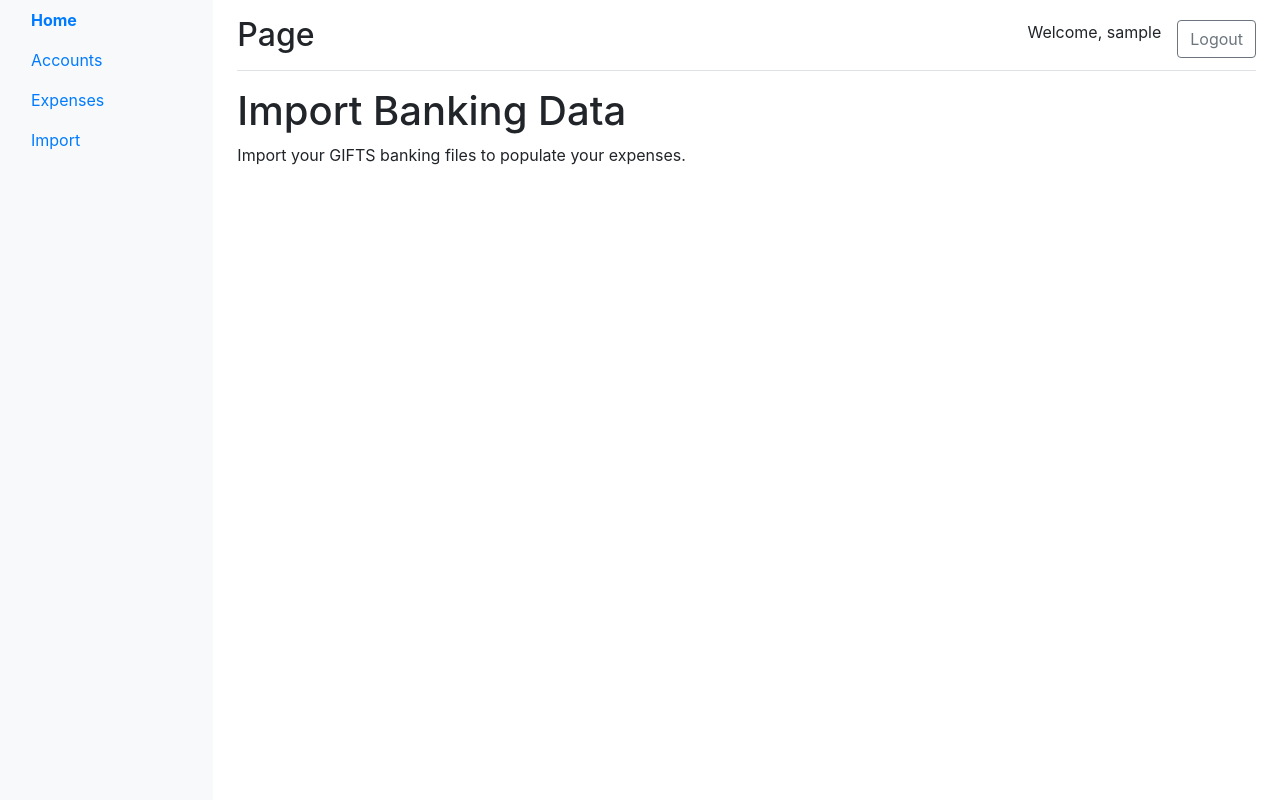
After one commit to oldrooster/simple-budget, a Flask app: page /import in a window 1280 px wide. The commit adds this page. Run offline with Flask 3, Linux system fonts and the light colour scheme; the visitor is signed in with stand-in values (Sample User, id 1); some libraries are stand-ins or nearby versions.

Commit message:
initial commit

```diff
--- a/app.py
+++ b/app.py
@@ -1,46 +1,92 @@
-from flask import Flask, request, redirect, url_for, render_template
-from flask_login import LoginManager, UserMixin, login_user, login_required, logout_user, current_user
+from flask import Flask, render_template, request, redirect, url_for, session, jsonify, send_from_directory
+from werkzeug.security import generate_password_hash, check_password_hash
 
-app = Flask(__name__)
-app.secret_key = 'your_secret_key'  # Change this to a real secret key
+app = Flask(__name__, static_folder='static')
+app.secret_key = 'your_secret_key'  # Change this to a random secret key for session security
 
-login_manager = LoginManager()
-login_manager.init_app(app)
-login_manager.login_view = 'login'  # Redirect to login if not authenticated
+# Example data
+expenses = [
+    {"id": 1, "date": "2024-01-01", "description": "Groceries", "amount": 50.00},
+    {"id": 2, "date": "2024-01-02", "description": "Rent", "amount": 1200.00}
+]
 
-# Dummy user store
-users = {'user': {'password': 'password'}}
+# Dummy users database
+users = {
+    'user': generate_password_hash('password')  # username: user, password: password
+}
 
-class User(UserMixin):
-    def __init__(self, id):
-        self.id = id
-
-@login_manager.user_loader
-def load_user(user_id):
-    return User(user_id)
+@app.route('/')
+def index():
+    if 'username' in session:
+        return render_template('index.html')
+    return redirect(url_for('login'))
 
 @app.route('/login', methods=['GET', 'POST'])
 def login():
     if request.method == 'POST':
         username = request.form['username']
         password = request.form['password']
-        user = users.get(username)
-        if user and user['password'] == password:
-            user = User(username)
-            login_user(user)
+        user_password_hash = users.get(username)
+
+        if user_password_hash and check_password_hash(user_password_hash, password):
+            session['username'] = username
             return redirect(url_for('index'))
+        else:
+            return "Invalid username or password", 403
+
     return render_template('login.html')
 
-@app.route('/')
-@login_required
-def index():
-    return render_template('index.html')
-
 @app.route('/logout')
-@login_required
 def logout():
-    logout_user()
+    session.pop('username', None)
     return redirect(url_for('login'))
 
+@app.route('/accounts')
+def accounts():
+    if 'username' in session:
+        return render_template('accounts.html')
+    return redirect(url_for('login'))
+
+@app.route('/expenses')
+def expenses():
+    if 'username' in session:
+        return render_template('expenses.html')
+    return redirect(url_for('login'))
+
+@app.route('/import')
+def import_data():
+    if 'username' in session:
+        return render_template('import.html')
+    return redirect(url_for('login'))
+
+@app.route('/api/expenses', methods=['GET'])
+def get_expenses():
+    if 'username' in session:
+        return jsonify(expenses)
+    return jsonify({'error': 'Unauthorized'}), 403
+
+@app.route('/api/expenses', methods=['POST'])
+def add_expense():
+    if 'username' in session:
+        new_expense = request.json
+        expenses.append(new_expense)
+        return jsonify(new_expense), 201
+    return jsonify({'error': 'Unauthorized'}), 403
+
+@app.route('/api/expenses/<int:expense_id>', methods=['PUT'])
+def update_expense(expense_id):
+    if 'username' in session:
+        updated_expense = request.json
+        for expense in expenses:
+            if expense['id'] == expense_id:
+                expense.update(updated_expense)
+                return jsonify(expense)
+        return jsonify({'error': 'Expense not found'}), 404
+    return jsonify({'error': 'Unauthorized'}), 403
+
+@app.route('/static/<path:filename>')
+def serve_static(filename):
+    return send_from_directory('static', filename)
+
 if __name__ == '__main__':
-    app.run(debug=True)
+    app.run(host='0.0.0.0', port=5000)
--- a/requirements.txt
+++ b/requirements.txt
@@ -1,2 +1,3 @@
 Flask
 Flask-Login
+flask_cors
--- /dev/null
+++ b/static/css/styles.css
@@ -0,0 +1,17 @@
+#sidebar {
+    height: 100vh;
+    position: fixed;
+    top: 0;
+    left: 0;
+    z-index: 100;
+    background-color: #f8f9fa;
+}
+
+.sidebar-sticky {
+    position: sticky;
+    top: 0;
+}
+
+.nav-link.active {
+    font-weight: bold;
+}
--- /dev/null
+++ b/templates/base.html
@@ -0,0 +1,56 @@
+<!DOCTYPE html>
+<html lang="en">
+<head>
+    <meta charset="UTF-8">
+    <meta name="viewport" content="width=device-width, initial-scale=1.0">
+    <title>{% block title %}Simple Budget{% endblock %}</title>
+    <!-- Bootstrap CSS -->
+    <link rel="stylesheet" href="https://stackpath.bootstrapcdn.com/bootstrap/4.5.2/css/bootstrap.min.css">
+    <!-- Custom CSS -->
+    <link rel="stylesheet" href="{{ url_for('static', filename='css/styles.css') }}">
+</head>
+<body>
+    <div class="container-fluid">
+        <div class="row">
+            <!-- Sidebar -->
+            <nav id="sidebar" class="col-md-2 d-none d-md-block bg-light">
+                <div class="sidebar-sticky">
+                    <ul class="nav flex-column">
+                        <li class="nav-item">
+                            <a class="nav-link active" href="{{ url_for('index') }}">Home</a>
+                        </li>
+                        <li class="nav-item">
+                            <a class="nav-link" href="{{ url_for('accounts') }}">Accounts</a>
+                        </li>
+                        <li class="nav-item">
+                            <a class="nav-link" href="{{ url_for('expenses') }}">Expenses</a>
+                        </li>
+                        <li class="nav-item">
+                            <a class="nav-link" href="{{ url_for('import_data') }}">Import</a>
+                        </li>
+                    </ul>
+                </div>
+            </nav>
+
+            <!-- Page Content -->
+            <main role="main" class="col-md-9 ml-sm-auto col-lg-10 px-4">
+                <div class="d-flex justify-content-between flex-wrap flex-md-nowrap align-items-center pt-3 pb-2 mb-3 border-bottom">
+                    <h1 class="h2">{% block page_title %}Page{% endblock %}</h1>
+                    {% if 'username' in session %}
+                        <div class="btn-toolbar mb-2 mb-md-0">
+                            <span class="mr-3">Welcome, {{ session['username'] }}</span>
+                            <a href="{{ url_for('logout') }}" class="btn btn-outline-secondary">Logout</a>
+                        </div>
+                    {% endif %}
+                </div>
+                {% block content %}{% endblock %}
+            </main>
+        </div>
+    </div>
+
+    <!-- jQuery -->
+    <script src="https://code.jquery.com/jquery-3.5.1.min.js"></script>
+    <!-- Bootstrap JS -->
+    <script src="https://stackpath.bootstrapcdn.com/bootstrap/4.5.2/js/bootstrap.bundle.min.js"></script>
+</body>
+</html>
--- /dev/null
+++ b/templates/import.html
@@ -0,0 +1,8 @@
+{% extends "base.html" %}
+
+{% block title %}Import{% endblock %}
+
+{% block content %}
+    <h1>Import Banking Data</h1>
+    <p>Import your GIFTS banking files to populate your expenses.</p>
+{% endblock %}
```
Also changed, not shown: templates/accounts.html (added, +8 -0 lines), templates/expenses.html (added, +8 -0 lines), templates/index.html (+8 -18 lines), README.md.
